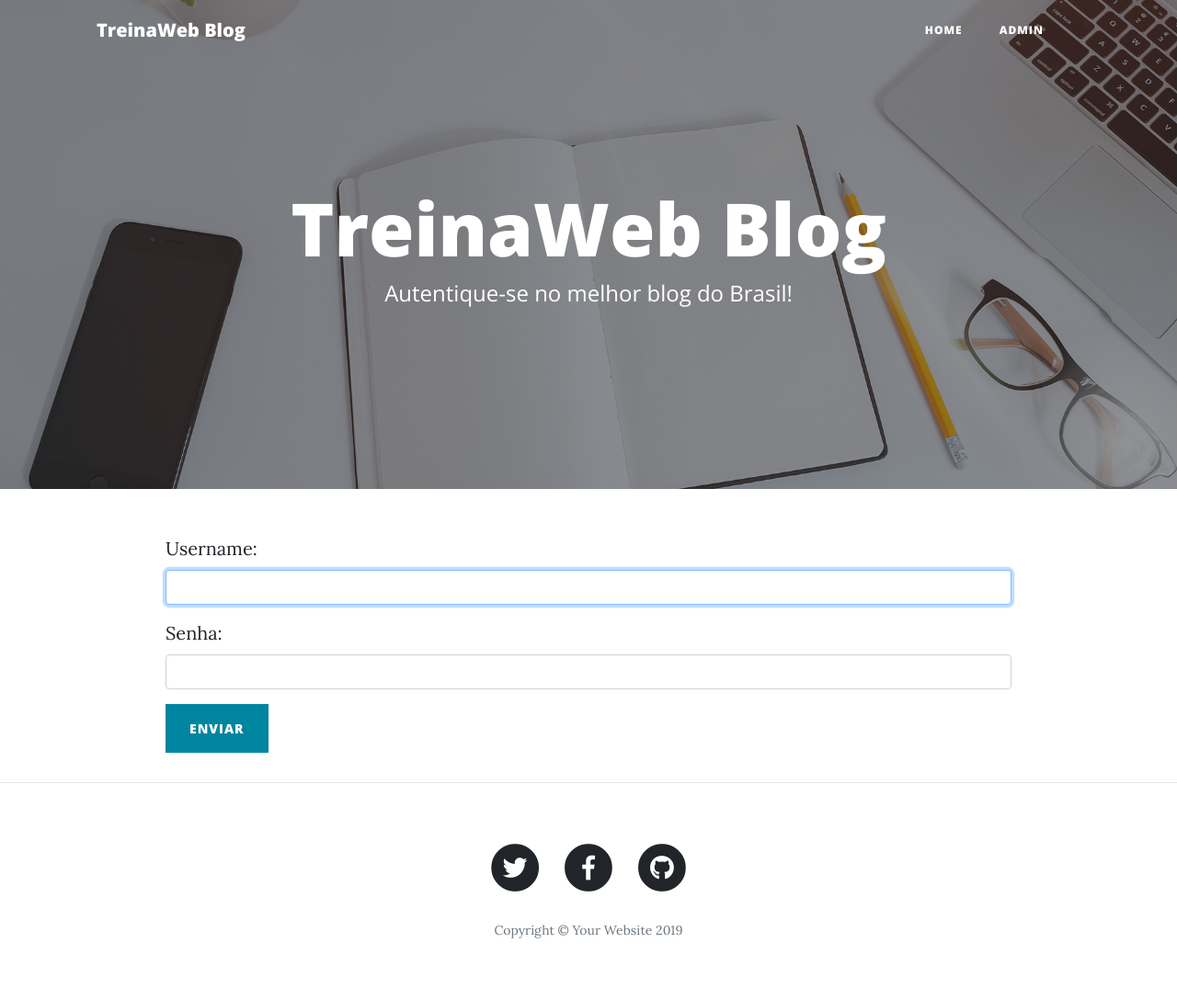
After one commit to treinaweb/treinaweb-django-seguranca, a Django app: page /blog/logar_usuario/ in a window 1280 px wide. The commit adds this page. Shown: the whole page at 92% size. Run offline with Django 3.2, Linux system fonts and the light colour scheme; some libraries are stand-ins or nearby versions.

Commit message:
02.03_Login_Usuarios

```diff
--- a/blog/templates/base.html
+++ b/blog/templates/base.html
@@ -41,6 +41,9 @@
           </li>
           <li class="nav-item">
             <a class="nav-link" href="contact.html">Admin</a>
+          </li>
+          <li class="nav-item">
+            <a class="nav-link" href="contact.html">{{request.user.username}}</a>
           </li>
         </ul>
       </div>
--- /dev/null
+++ b/blog/templates/usuario/login.html
@@ -0,0 +1,41 @@
+{% extends 'base.html' %}
+{% load static %}
+{% load meus_filtros %}
+
+{% block header %}
+  <header class="masthead" style="background-image: url('{% static  'blog/img/home-bg.jpg' %}')">
+    <div class="overlay"></div>
+    <div class="container">
+      <div class="row">
+        <div class="col-lg-8 col-md-10 mx-auto">
+          <div class="site-heading">
+            <h1>TreinaWeb Blog</h1>
+            <span class="subheading">Autentique-se no melhor blog do Brasil!</span>
+          </div>
+        </div>
+      </div>
+    </div>
+  </header>
+{% endblock header %}
+
+{% block content %}
+<form method="post">
+    {% csrf_token %}
+
+    <div class="form-group">
+        {{form_login.username.errors}}
+        <label>Username: </label>
+        {{form_login.username|addclass:'form-control'}}
+    </div>
+
+    <div class="form-group">
+        {{form_login.password.errors}}
+        <label>Senha: </label>
+        {{form_login.password|addclass:'form-control'}}
+    </div>
+
+    <div class="form-group">
+        <input type="submit" value="Enviar" class="btn btn-primary">
+    </div>
+</form>
+{% endblock content %}
--- a/blog/urls.py
+++ b/blog/urls.py
@@ -5,4 +5,5 @@ urlpatterns = [
     path('', index, name='home'),
     path('post/<int:id>', listar_post_id, name='listar_post'),
     path('cadastrar_usuario/', cadastrar_usuario, name='cadastrar_usuario'),
+    path('logar_usuario/', logar_usuario, name='logar_usuario'),
 ]
--- a/blog/views.py
+++ b/blog/views.py
@@ -2,7 +2,9 @@ from django.shortcuts import render, redirect
 from admin_blog.services import post_service, comentario_service
 from admin_blog.forms import comentario_form
 from admin_blog.entidades.comentario import Comentario
-from django.contrib.auth.forms import UserCreationForm
+from django.contrib.auth.forms import UserCreationForm, AuthenticationForm
+
+from django.contrib.auth import authenticate, login
 
 # Create your views here.
 
@@ -33,3 +35,17 @@ def cadastrar_usuario(request):
     else:
         form_usuario = UserCreationForm()
     return render(request, 'usuario/cadastro.html', {'form_usuario': form_usuario})
+
+def logar_usuario(request):
+    if request.method == "POST":
+        username = request.POST["username"]
+        password = request.POST["password"]
+        usuario = authenticate(request, username=username, password=password)
+        if usuario is not None:
+            login(request, usuario)
+            return redirect('home')
+        else:
+            form_login = AuthenticationForm()
+    else:
+        form_login = AuthenticationForm()
+    return render(request, 'usuario/login.html', {'form_login': form_login})
```
